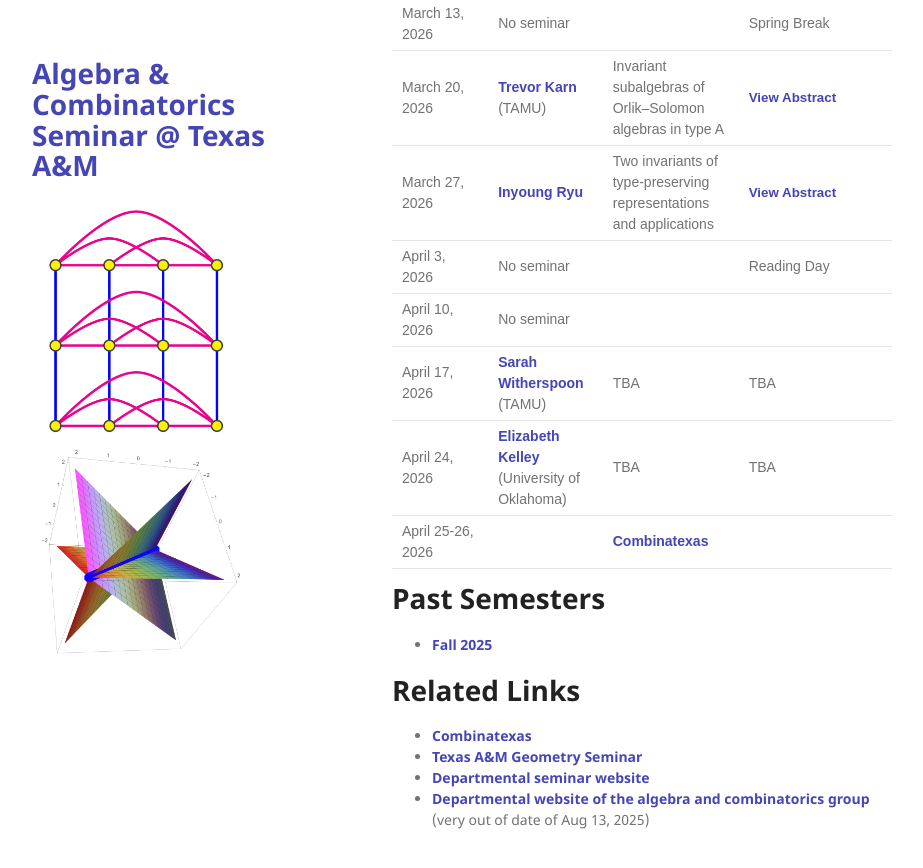
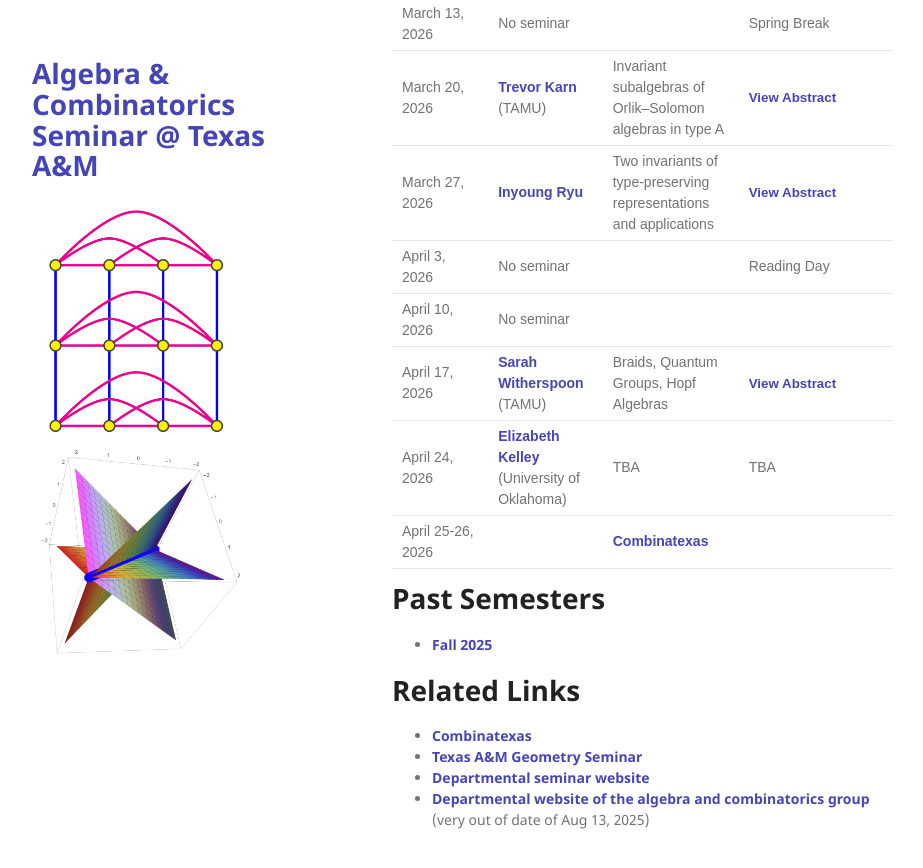
Before and after one commit to tamu-seminar/alg-comb, a Jekyll site: the page built from index.md, in a window 1280 px wide and 900 px high, scrolled down 1161 px. Shown: the top 868 px of the window, without its empty margins (178-1101 px from the left). Built offline with Jekyll 4.4.1, drawn with Linux system fonts in a browser that asks for light colours.

Commit message:
Update seminar details for April 17, 2026

```diff
--- a/index.md
+++ b/index.md
@@ -38,7 +38,7 @@ The organizers are [Chun-Hung Liu](https://people.tamu.edu/~chliu/), [Trevor Kar
 | March 27, 2026    |[Inyoung Ryu](https://sites.google.com/tamu.edu/inyoung/home)  | Two invariants of type-preserving representations and applications  | <button type="button" class="abstract-link" onclick="showAbstract('ryu')">View Abstract</button>     |
 | April 3, 2026     |No seminar|| Reading Day   |
 | April 10, 2026    | No seminar         |       |       |
-| April 17, 2026    | [Sarah Witherspoon](https://people.tamu.edu/~sjw/) (TAMU)  |    TBA   |  TBA     |
+| April 17, 2026    | [Sarah Witherspoon](https://people.tamu.edu/~sjw/) (TAMU)  |    Braids, Quantum Groups, Hopf Algebras   |  <button type="button" class="abstract-link" onclick="showAbstract('witherspoon')">View Abstract</button>    |
 | April 24, 2026    | [Elizabeth Kelley](https://sites.google.com/view/elizabeth-kelley/home) (University of Oklahoma) | TBA |  TBA     |
 | April 25-26, 2026    |         |  [Combinatexas](https://sites.google.com/view/combinatexas-2026/home)     |       |
 
@@ -116,6 +116,12 @@ We provide a presentation in terms of generators and relations for the invariant
 <div id="ryu" style="display:none;" aria-hidden="true">
 <p>
 We study the relative $PSL(2, R)$-character variety consisting of the conjugacy classes of type-preserving representations, that are the surface group representations with parabolic peripheral monodromy. In this talk, I will introduce two discrete invariants of type-preserving representations that characterize the connected components of the relative character variety. This characterization gives an explicit formula for the number of connected components in terms of genus $g$ and the number of punctures $p$. As an application, I will show the existence of totally hyperbolic representations, giving a negative answer to a question of Bowditch.
+</p>
+</div>
+
+<div id="witherspoon" style="display:none;" aria-hidden="true">
+<p>
+Vector spaces can come equipped with braiding maps, and multiple copies of a vector space may be braided together. Such braided vector spaces underlie a large class of rings called Nichols algebras. These include many standard examples such as polynomial rings, exterior algebras, and quantized versions of these. Nichols algebras appear for instance in the cohomology of flag manifolds, and they are foundational to many quantum groups and Hopf algebras. In this talk, we will introduce all of these notions. Then we will look at recent homological conjectures and results about finite dimensional quantum groups and Hopf algebras for which the braiding is essential.
 </p>
 </div>
 
```
